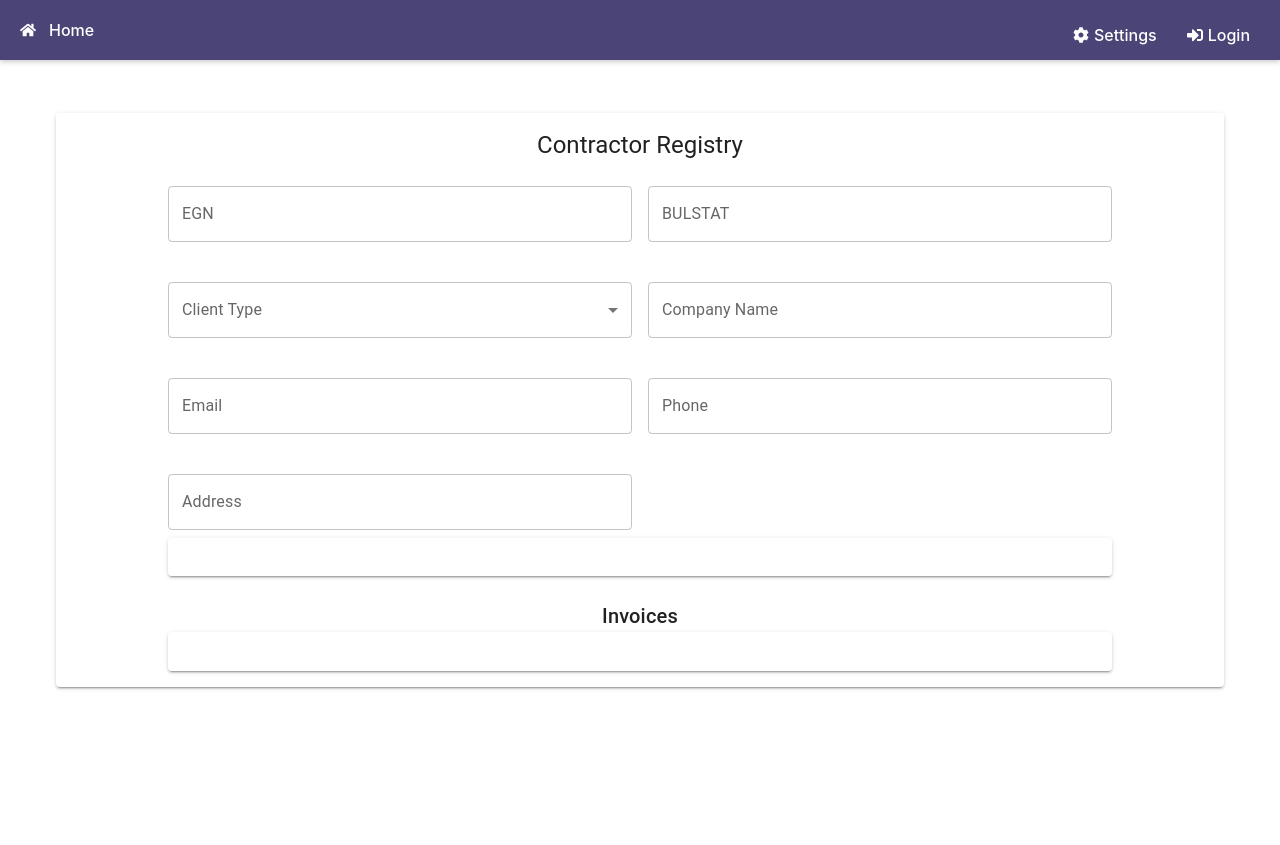
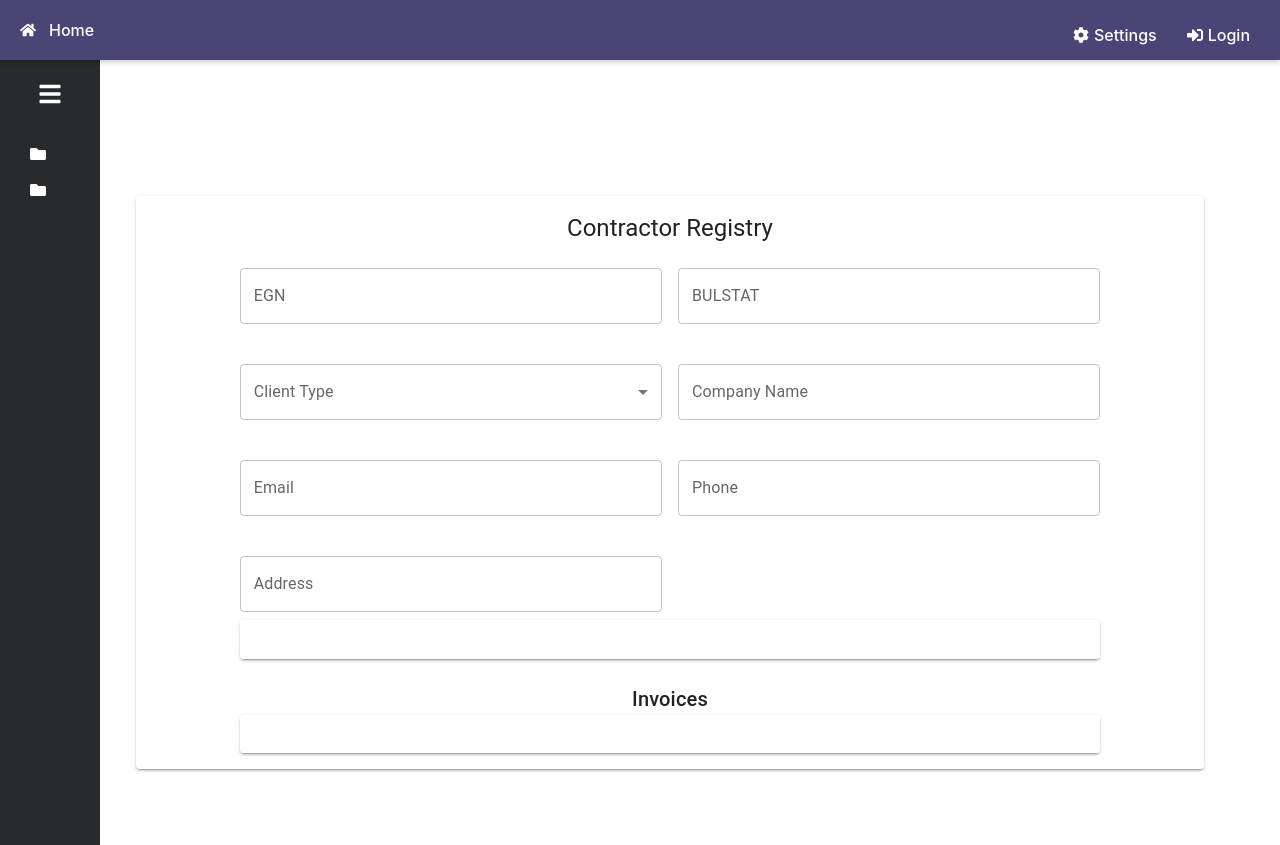
Before and after one commit to DimitrovAlexander/ReactiveInvoicer, a React (Vite) app in the folder ReactiveInvoicerFrontEnd/ReactiveInvoicer/: page /create-contractor in a window 1280 px wide. Before the commit the page ends 800 px from the top, so only its background shows below. Built offline with nearby package versions, Linux system fonts and the light colour scheme.

Commit message:
Update CreateContractor.jsx

```diff
--- a/ReactiveInvoicerFrontEnd/ReactiveInvoicer/src/components/pages/CreateContractor.jsx
+++ b/ReactiveInvoicerFrontEnd/ReactiveInvoicer/src/components/pages/CreateContractor.jsx
@@ -2,21 +2,15 @@ import React, { useState } from 'react';
 import { Button, TextField, MenuItem, Select, FormControl, InputLabel, Grid, Paper, Box, Typography } from '@mui/material';
 import Header from '../layout/Header'; // Import Header
 import { useNavigate } from 'react-router-dom';
+import LoginForm from './LoginForm'; // Import the LoginForm component
+import SettingsForm from './SettingsForm'; // Import the SettingsForm component
+import Sidebar from '../layout/Sidebar'; // Import Sidebar (if needed in the layout)
 
 const CreateContractor = () => {
   const navigate = useNavigate();
 
-  const handleLoginClick = () => {
-    console.log("Login clicked");
-    // Your login logic here
-  };
-
-  const handleSettingsClick = () => {
-    console.log("Settings clicked");
-    // Your settings logic here
-  };
-
-  // State to handle the contractor form
+  const [showLoginForm, setShowLoginForm] = useState(false); // State to toggle login/signup form visibility
+  const [showSettingsForm, setShowSettingsForm] = useState(false); // State to toggle settings form visibility
   const [contractor, setContractor] = useState({
     egn: '',
     bulstat: '',
@@ -30,7 +24,17 @@ const CreateContractor = () => {
     address: '',
   });
 
-  // Handler for input changes
+  // Handler for displaying the login form
+  const handleLoginClick = () => {
+    setShowLoginForm(true); // Show login form when login is clicked
+  };
+
+  // Handler for displaying the settings form
+  const handleSettingsClick = () => {
+    setShowSettingsForm(true); // Show settings form when settings is clicked
+  };
+
+  // Handler for contractor form input changes
   const handleChangeContractor = (event) => {
     const { name, value } = event.target;
     setContractor({
@@ -39,16 +43,29 @@ const CreateContractor = () => {
     });
   };
 
-  // Handler for form submission
+  // Handler for contractor form submission
   const handleSubmit = () => {
     console.log('Contractor Data:', contractor);
     // Simulate saving the contractor's data (e.g., sending to an API)
   };
 
   return (
-    <div>
-      <Header onLoginClick={handleLoginClick} onSettingsClick={handleSettingsClick} /> {/* Use the Header */}
+    <div className="app-layout">
+      {/* Sidebar component */}
+      <Sidebar />
 
+      {/* Main content area */}
+      <div className="layout-content">
+        <Header onLoginClick={handleLoginClick} onSettingsClick={handleSettingsClick} /> {/* Use Header */}
+
+        {/* Show LoginForm if the state is true */}
+        {showLoginForm && <LoginForm closeModal={() => setShowLoginForm(false)} />}
+
+        {/* Show SettingsForm if the state is true */}
+        {showSettingsForm && <SettingsForm closeModal={() => setShowSettingsForm(false)} />}
+
+        {/* Contractor Form */}
+        {!showLoginForm && !showSettingsForm && (
           <Box sx={{ padding: 3 }}>
             <Paper elevation={2} sx={{ padding: 2 }}>
               <Grid container spacing={2} justifyContent="center">
@@ -194,7 +211,7 @@ const CreateContractor = () => {
                     Save Contractor
                   </Button>
 
-              {/* Invoice Section (RQ-3 & RQ-4) */}
+                  {/* Invoice Section */}
                   <Typography variant="h6" sx={{ marginTop: 3 }}>Invoices</Typography>
                   <Button variant="contained" color="secondary" fullWidth>
                     Register New Invoice
@@ -203,6 +220,8 @@ const CreateContractor = () => {
               </Grid>
             </Paper>
           </Box>
+        )}
+      </div>
     </div>
   );
 };
```
Lines whose indentation alone changed are shown as unchanged.
